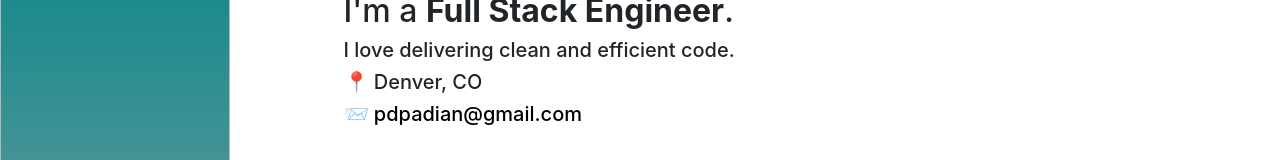
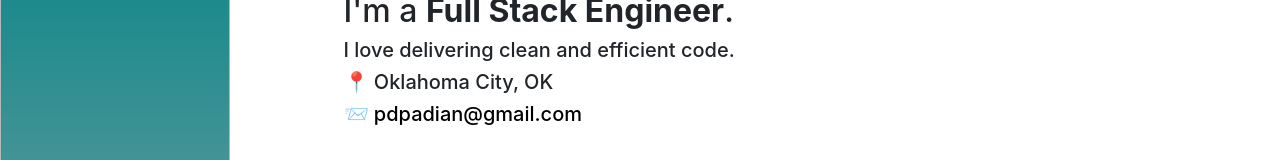
Before and after one commit to paulpadian/portfolio, a Next.js app: page / in a window 1280 px wide. Shown: the part 185-345 px from the top of the page. Built offline with nearby package versions, Linux system fonts and the light colour scheme.

Commit message:
changes:

```diff
--- a/pages/index.js
+++ b/pages/index.js
@@ -37,7 +37,7 @@ export default function Home() {
                   <h2>I'm a <strong>Full Stack Engineer</strong>.</h2>
 
                   <h5>I love delivering clean and efficient code.</h5>
-                  <h5>📍 Denver, CO</h5>
+                  <h5>📍 Oklahoma City, OK</h5>
                   <h5>📨 <a className={styles.mail} href="mailto:pdpadian@gmail.com?subject=Contact Paul">pdpadian@gmail.com</a></h5>
                   <br />
                   <Stack />
```
Also changed, not shown: 1 other file (tests, documents, lock files or other folders).
